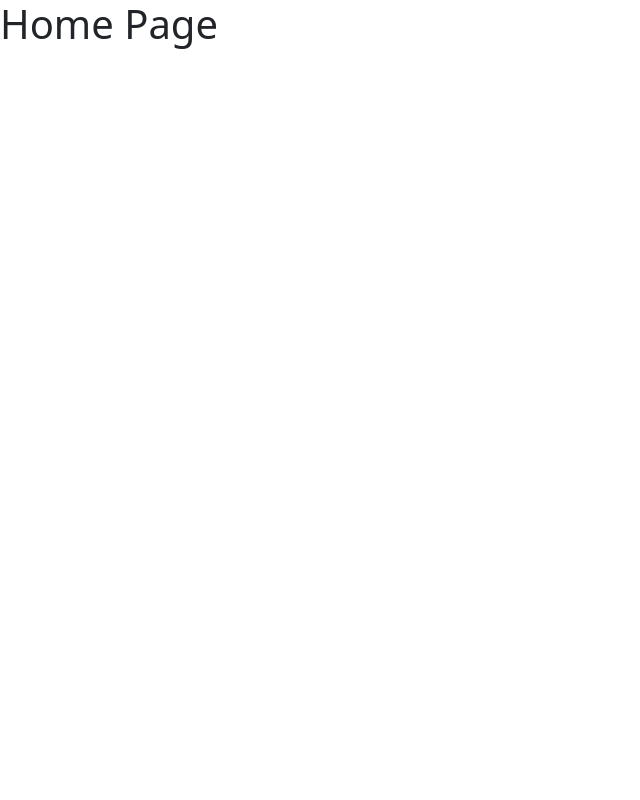
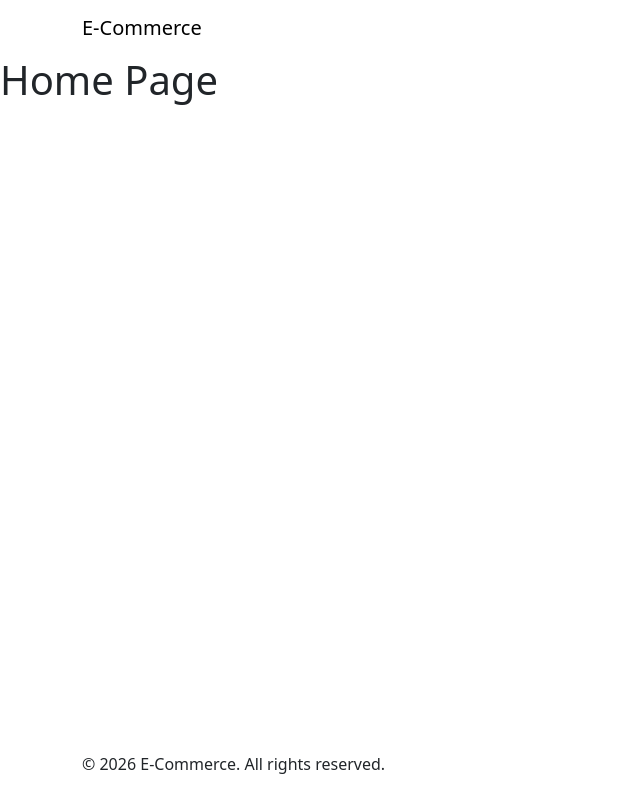
Before and after one commit to obasi-001/marketplace, a React (Vite) app: page / in a window 1280 px wide. Shown: the whole page, without its empty margins (0-640 px from the left). Built offline with nearby package versions, Linux system fonts and the light colour scheme.

Commit message:
storefront layout

```diff
--- a/src/App.tsx
+++ b/src/App.tsx
@@ -1,11 +1,14 @@
 import { BrowserRouter, Routes, Route } from 'react-router-dom'
+import CustomerLayout from './layouts/CustomerLayout'
 import Home from './pages/Home'
 
 function App() {
   return (
     <BrowserRouter>
       <Routes>
-        <Route path="/" element={<Home />} />
+        <Route element={<CustomerLayout />}>
+          <Route path="/" element={<Home />} />
+        </Route>
       </Routes>
     </BrowserRouter>
   )
--- /dev/null
+++ b/src/components/Footer.tsx
@@ -0,0 +1,11 @@
+function Footer() {
+  return (
+    <footer>
+      <div className="container py-4">
+        <p className="mb-0">© 2026 E-Commerce. All rights reserved.</p>
+      </div>
+    </footer>
+  )
+}
+
+export default Footer
--- /dev/null
+++ b/src/components/Navbar.tsx
@@ -0,0 +1,11 @@
+function Navbar() {
+  return (
+    <nav className="navbar">
+      <div className="container">
+        <span className="navbar-brand">E-Commerce</span>
+      </div>
+    </nav>
+  )
+}
+
+export default Navbar
--- a/src/index.css
+++ b/src/index.css
@@ -1,3 +1,10 @@
 body {
   margin: 0;
+  min-height: 100vh;
 }
+
+#root {
+  min-height: 100vh;
+  display: flex;
+  flex-direction: column;
+}
--- /dev/null
+++ b/src/layouts/CustomerLayout.tsx
@@ -0,0 +1,19 @@
+import { Outlet } from 'react-router-dom'
+import Navbar from '../components/Navbar'
+import Footer from '../components/Footer'
+
+function CustomerLayout() {
+    return (
+        <>
+            <Navbar />
+
+            <main className="flex-grow-1">
+                <Outlet />
+            </main>
+
+            <Footer />
+        </>
+    )
+}
+
+export default CustomerLayout
```
